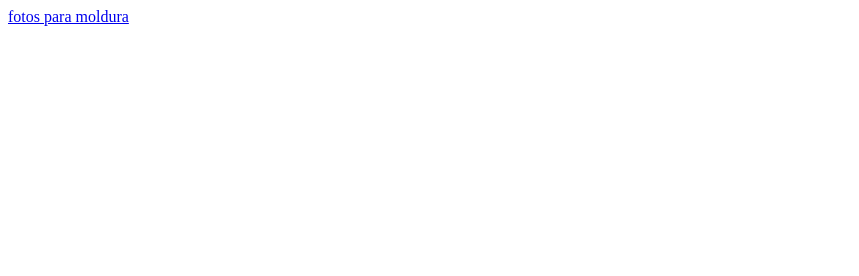
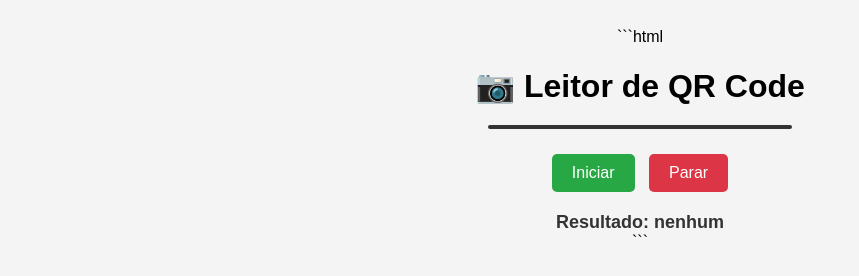
Before and after one commit to glesaocoliseu/Atividadegitegithub, a plain HTML site: page index.html in a window 1280 px wide. Shown: the whole page, without its empty margins (0-859 px from the left). Drawn offline with Linux system fonts and the light colour scheme.

Commit message:
Update index.html

````diff
--- a/index.html
+++ b/index.html
@@ -1,10 +1,113 @@
+```html
+<!DOCTYPE html>
+<html lang="pt-BR">
+<head>
+  <meta charset="UTF-8">
+  <title>Leitor de QR Code</title>
+  <script src="https://unpkg.com/html5-qrcode"></script>
 
-<!DOCTYPE html>
-<html>
-<head>
-    <title>Atividade de Git e Github</title>
+  <style>
+    body {
+      font-family: Arial, sans-serif;
+      text-align: center;
+      background: #f4f4f4;
+      padding: 20px;
+    }
+
+    h1 {
+      margin-bottom: 10px;
+    }
+
+    #reader {
+      width: 300px;
+      margin: 20px auto;
+      border: 2px solid #333;
+      border-radius: 10px;
+      overflow: hidden;
+      background: #000;
+    }
+
+    #result {
+      margin-top: 15px;
+      font-size: 18px;
+      font-weight: bold;
+      color: #333;
+      word-break: break-all;
+    }
+
+    button {
+      padding: 10px 20px;
+      margin: 5px;
+      border: none;
+      border-radius: 5px;
+      cursor: pointer;
+      font-size: 16px;
+    }
+
+    #startBtn {
+      background: #28a745;
+      color: white;
+    }
+
+    #stopBtn {
+      background: #dc3545;
+      color: white;
+    }
+  </style>
 </head>
 <body>
-    <a href="fotosParaMoldura2.html">fotos para moldura</a>
+
+  <h1>📷 Leitor de QR Code</h1>
+
+  <div id="reader"></div>
+
+  <div>
+    <button id="startBtn">Iniciar</button>
+    <button id="stopBtn">Parar</button>
+  </div>
+
+  <div id="result">Resultado: nenhum</div>
+
+  <script>
+    let html5QrCode;
+    let cameraId;
+
+    function onScanSuccess(decodedText) {
+      document.getElementById("result").innerText = "Resultado: " + decodedText;
+    }
+
+    document.getElementById("startBtn").addEventListener("click", () => {
+      html5QrCode = new Html5Qrcode("reader");
+
+      Html5Qrcode.getCameras().then(devices => {
+        if (devices && devices.length) {
+          cameraId = devices[0].id;
+
+          html5QrCode.start(
+            cameraId,
+            {
+              fps: 10,
+              qrbox: 250
+            },
+            onScanSuccess
+          );
+        }
+      }).catch(err => {
+        alert("Erro ao acessar câmera: " + err);
+      });
+    });
+
+    document.getElementById("stopBtn").addEventListener("click", () => {
+      if (html5QrCode) {
+        html5QrCode.stop().then(() => {
+          document.getElementById("result").innerText = "Leitor parado.";
+        }).catch(err => {
+          console.error(err);
+        });
+      }
+    });
+  </script>
+
 </body>
 </html>
+```
````
